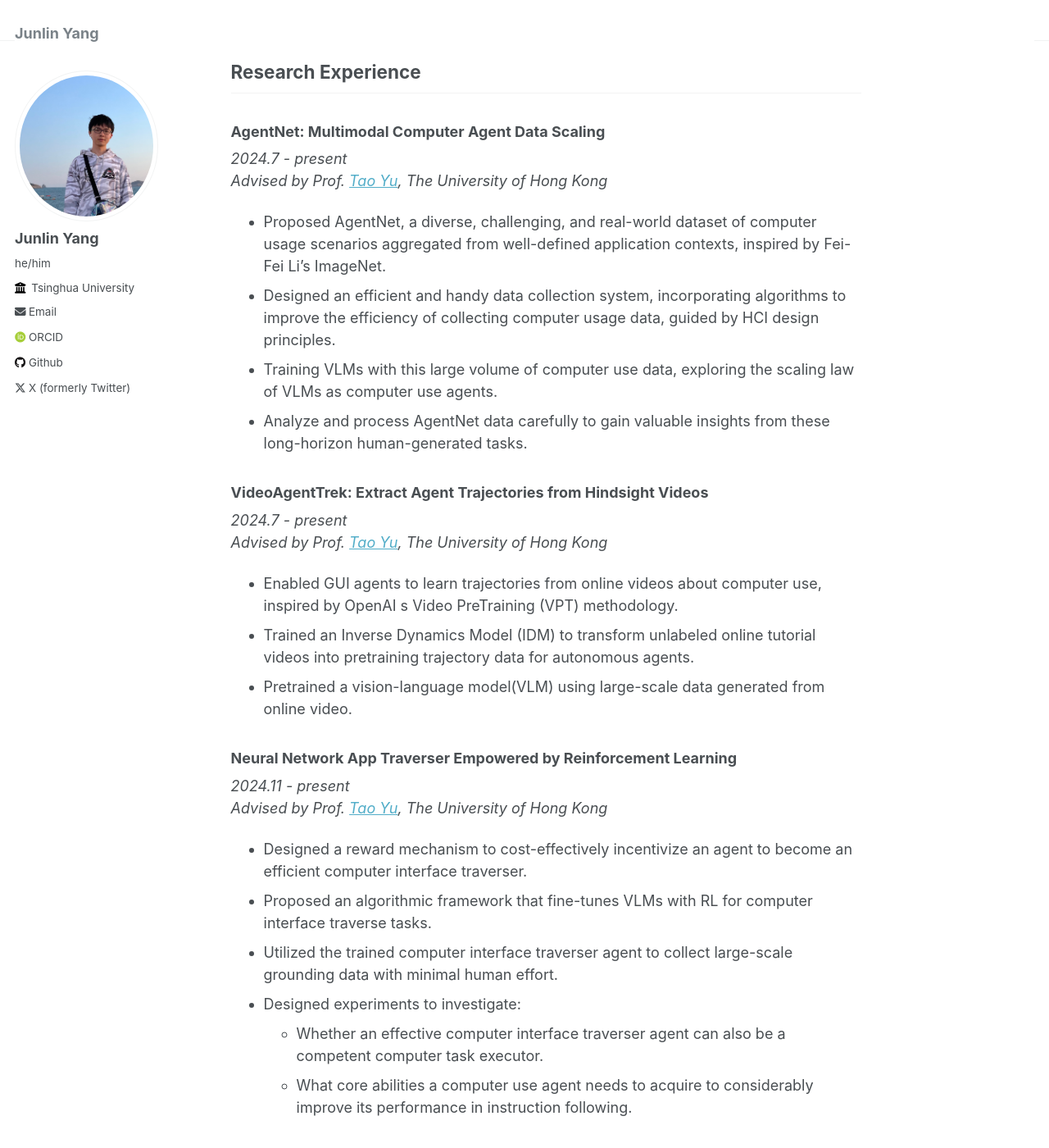
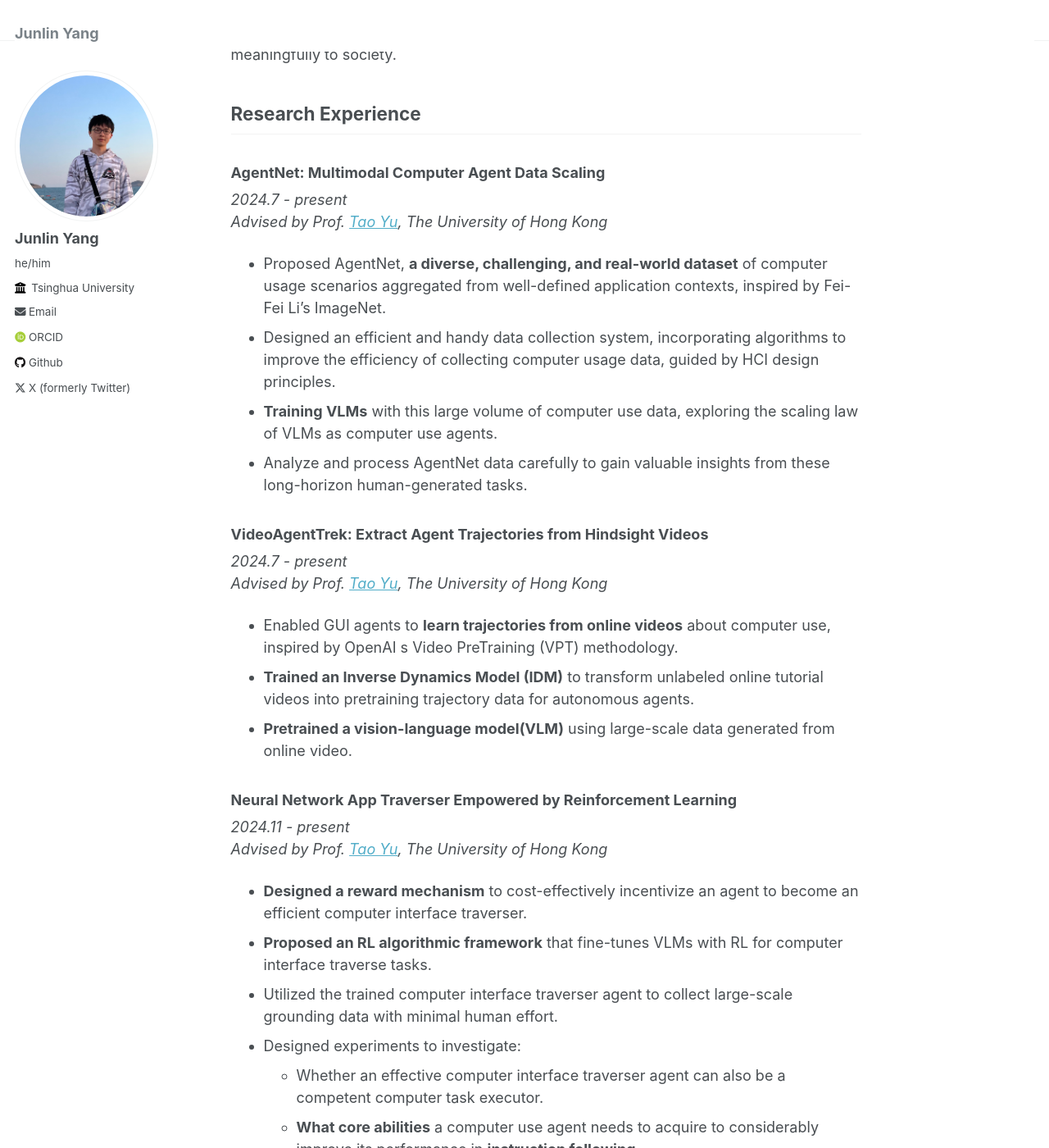
Before and after one commit to YangJL2003/YangJL2003.github.io, a Jekyll site: the page built from _pages/about.md, in a window 1280 px wide and 1400 px high, scrolled down 1361 px. Shown: the whole window at 82% size. Built offline with Jekyll 4.4.1, drawn with Linux system fonts in a browser that asks for light colours; some web fonts are replaced; some of the changed text lies outside the part shown.

```diff
--- a/_pages/about.md
+++ b/_pages/about.md
@@ -16,7 +16,9 @@ I am actively seeking PhD opportunities for **2026 Fall**. Feel free to reach ou
 </div>
 
 ## Research Interest
-My research interests lie at the intersection of **Machine Learning** (focusing on **NLP**, **multimodal learning**, and **reinforcement learning**) and **Human-Computer Interaction** (particularly in **Human-AI Interaction**). Recently, these interests have crystallized into a core research question: *How can we build embodied agents—especially computer agents—that excel in solving human tasks and collaborating effectively with people?*
+My research interests lie at the intersection of **Machine Learning** (focusing on **NLP**, **multimodal learning**, and **reinforcement learning**) and **Human-Computer Interaction** (particularly in **Human-AI Interaction**). Recently, these interests have crystallized into a core research question:
+
+*How can we build embodied agents—especially computer agents—that excel in solving human tasks and collaborating effectively with people?*
 
 Within this overarching question, I have explored or am eager to explore the following topics:
 
@@ -34,29 +36,29 @@ My ultimate aim is to guide technological development through insights derived f
 *2024.7 - present*
 *Advised by Prof. [Tao Yu](https://taoyds.github.io/), The University of Hong Kong*
 
-- Proposed AgentNet, a diverse, challenging, and real-world dataset of computer usage scenarios aggregated from well-defined application contexts, inspired by Fei-Fei Li's ImageNet.
+- Proposed AgentNet, **a diverse, challenging, and real-world dataset** of computer usage scenarios aggregated from well-defined application contexts, inspired by Fei-Fei Li's ImageNet.
 - Designed an efficient and handy data collection system, incorporating algorithms to improve the efficiency of collecting computer usage data, guided by HCI design principles.
-- Training VLMs with this large volume of computer use data, exploring the scaling law of VLMs as computer use agents.
+- **Training VLMs** with this large volume of computer use data, exploring the scaling law of VLMs as computer use agents.
 - Analyze and process AgentNet data carefully to gain valuable insights from these long-horizon human-generated tasks.
 
 ### **VideoAgentTrek: Extract Agent Trajectories from Hindsight Videos**
 *2024.7 - present*
 *Advised by Prof. [Tao Yu](https://taoyds.github.io/), The University of Hong Kong*
 
-- Enabled GUI agents to learn trajectories from online videos about computer use, inspired by OpenAI s Video PreTraining (VPT) methodology.
-- Trained an Inverse Dynamics Model (IDM) to transform unlabeled online tutorial videos into pretraining trajectory data for autonomous agents.
-- Pretrained a vision-language model(VLM) using large-scale data generated from online video.
+- Enabled GUI agents to **learn trajectories from online videos** about computer use, inspired by OpenAI s Video PreTraining (VPT) methodology.
+- **Trained an Inverse Dynamics Model (IDM)** to transform unlabeled online tutorial videos into pretraining trajectory data for autonomous agents.
+- **Pretrained a vision-language model(VLM)** using large-scale data generated from online video.
 
 ### **Neural Network App Traverser Empowered by Reinforcement Learning**
 *2024.11 - present*
 *Advised by Prof. [Tao Yu](https://taoyds.github.io/), The University of Hong Kong*
 
-- Designed a reward mechanism to cost-effectively incentivize an agent to become an efficient computer interface traverser.
-- Proposed an algorithmic framework that fine-tunes VLMs with RL for computer interface traverse tasks.
+- **Designed a reward mechanism** to cost-effectively incentivize an agent to become an efficient computer interface traverser.
+- **Proposed an RL algorithmic framework** that fine-tunes VLMs with RL for computer interface traverse tasks.
 - Utilized the trained computer interface traverser agent to collect large-scale grounding data with minimal human effort.
 - Designed experiments to investigate:
   - Whether an effective computer interface traverser agent can also be a competent computer task executor.
-  - What core abilities a computer use agent needs to acquire to considerably improve its performance in instruction following.
+  - **What core abilities** a computer use agent needs to acquire to considerably improve its performance in **instruction following**.
 
 ### **EchoMind: Enhancing Group Discussions through Human-AI Collaborative Issue Mapping**
 *2023.10 - 2024.9*
@@ -99,15 +113,6 @@ My ultimate aim is to guide technological development through insights derived f
 - Experience in OpenRLHF, PyTorch, Sklearn
 - Programming languages: Python > C/C++ > system verilog
 
-
-## Selected course over 4.0
-### CS
-Introduction to Artificial Intelligence, Fundamentals of Computer Science, Foundation of Programming, Programming Training, Software Engineering, Computer Network, Formal Languages and Automata, Foundation of Object-Oriented Programming, Discrete Mathematics(2) etc.
-
-### Math
-Probability Theory and Mathematical Statistic, Calculus A, Linear Algebra, Advanced topics in Linear Algebra, Introduction to Complex Analysis, University Physic etc.
-
-
 ## Service and Leadership
 
 - **Class Monitor**, Tsinghua University, 2022.9 - 2023.9
```
Also changed, not shown: other parts of _pages/about.md (+17 -1 lines).
